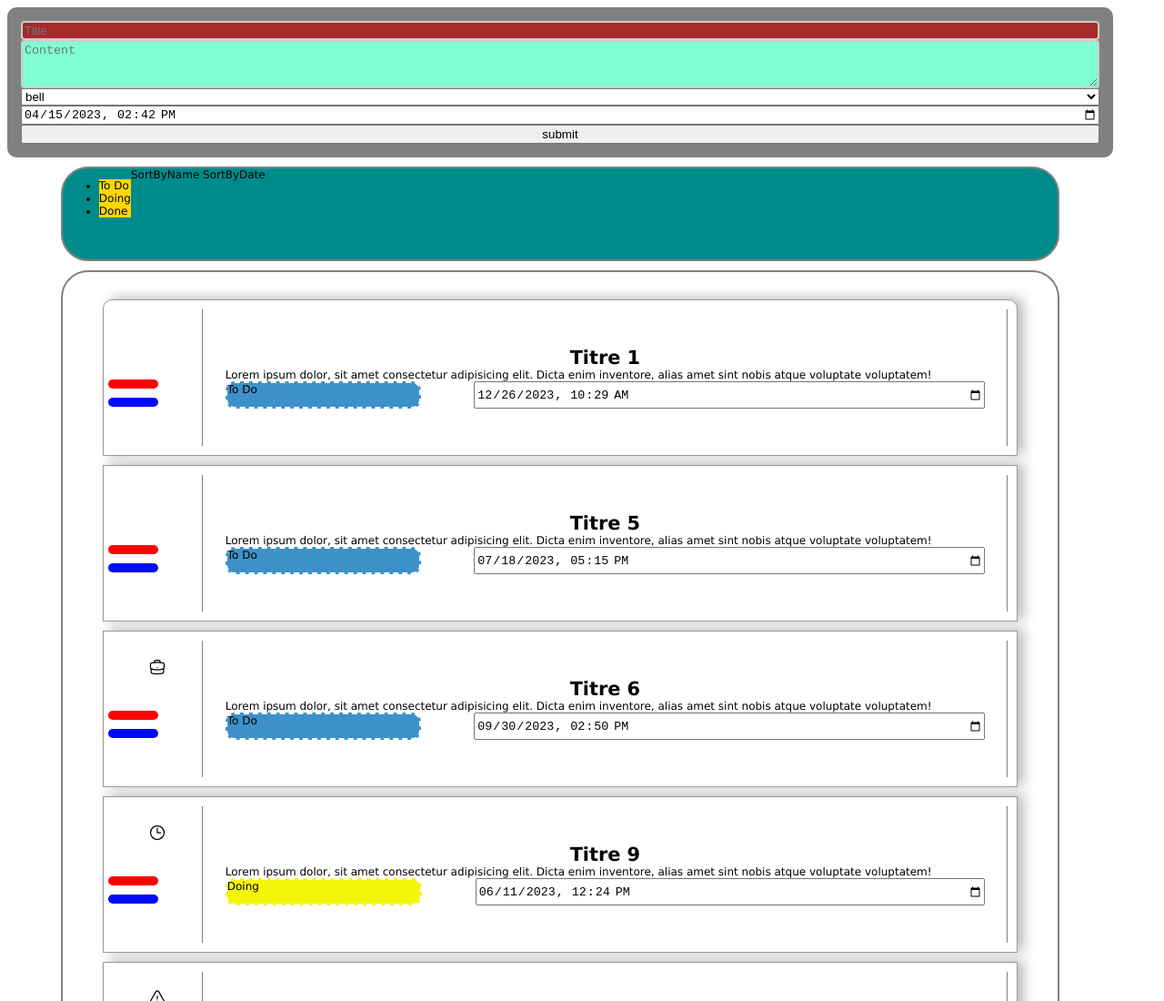
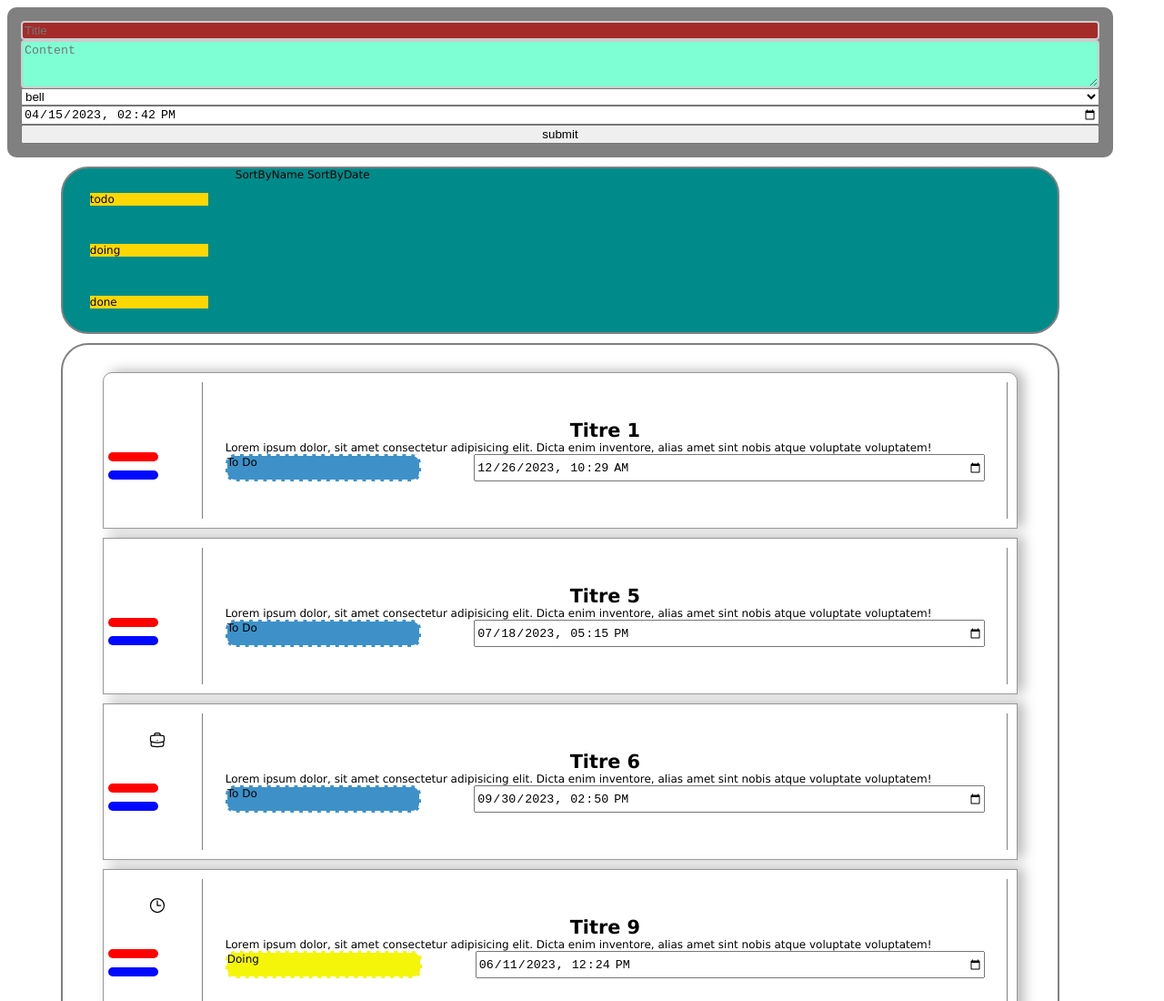
Before and after one commit to LinoLouka/Project-Planner, a plain HTML site: page index.html in a window 1280 px wide. Shown: the top 1100 px of the page at 91% size. Drawn offline with Linux system fonts and the light colour scheme; a web font is replaced by a local one.

Commit message:
création des events listener sur les boutons de filtre

```diff
--- a/assets/js/displayHtml.js
+++ b/assets/js/displayHtml.js
@@ -1,6 +1,7 @@
 import { getCorrectDateFormat } from "./dateTimeFormat.js";
 
 export function displayHtml(listToDo) {
+  const divfilterSort__filter = document.querySelector(".filterSort__filter");
   const sectionDisplayToDo = document.querySelector(".displayToDo");
   sectionDisplayToDo.innerHTML = "";
 
@@ -26,8 +27,8 @@ export function displayHtml(listToDo) {
     <span class="divContentTodo__States ${toDo.states
       .toLowerCase()
       .replace(" ", "")}"> ${toDo.states}</span>`;
-    divFuncTodo.innerHTML = `<div id="todo_delete"></div>
-    <div id="todo_modify"></div>`;
+    divFuncTodo.innerHTML = `<div class="todo_delete"></div>
+    <div class="todo_modify"></div>`;
 
     articleToDo.appendChild(divImgTodo);
     articleToDo.appendChild(divContentTodo);
@@ -35,4 +36,33 @@ export function displayHtml(listToDo) {
 
     sectionDisplayToDo.appendChild(articleToDo);
   });
+  divfilterSort__filter.innerHTML = `        <label for="todo">todo</label>
+        <label for="doing">doing</label>
+        <label for="done">done</label>`;
+  let inputDone = document.createElement("input");
+  let inputTodo = document.createElement("input");
+  let inputDoing = document.createElement("input");
+
+  inputDone.classList.add("visibility_hide");
+  inputTodo.classList.add("visibility_hide");
+  inputDoing.classList.add("visibility_hide");
+  inputDone.id = "done";
+  inputTodo.id = "todo";
+  inputDoing.id = "doing";
+  inputDone.type = "checkbox";
+  inputTodo.type = "checkbox";
+  inputDoing.type = "checkbox";
+  inputTodo.addEventListener("change", (e) => {
+    console.log("test3");
+  });
+  inputDoing.addEventListener("change", (e) => {
+    console.log("test1");
+  });
+  inputDone.addEventListener("change", (e) => {
+    console.log("test2");
+  });
+
+  divfilterSort__filter.append(inputTodo, inputDoing, inputDone);
+
+  //           <input type="checkbox" id="todo" class="visibility_hide" checked="checked" disabled>
 }
--- a/assets/js/script.js
+++ b/assets/js/script.js
@@ -8,5 +8,11 @@ let mainListToDo = objetListToDo;
 displayHtml(mainListToDo);
 
 mainListToDo = sortTodoByKey(objetListToDo, "img");
+document.querySelectorAll(".visibility_hide").forEach((e) => {
+  e.addEventListener("change", () => {
+    console.log("test");
+    e.parentElement.style.backgroundColor = "red";
+  });
+});
 
 displayHtml(mainListToDo);
--- a/assets/scss/style.scss
+++ b/assets/scss/style.scss
@@ -63,17 +63,30 @@ body {
     align-items: center;
     .filterSort {
       background-color: darkcyan;
-      min-height: 100px;
+      min-height: 180px;
       margin: 10px 0;
       width: 90%;
       border: grey solid 2px;
       border-radius: 30px;
       display: flex;
       &__filter {
-        ul {
-          li {
-            background-color: gold;
+        width: 130px;
+        margin: 5px 30px;
+        box-sizing: content-box;
+        display: flex;
+        flex-direction: column;
+        justify-content: space-around;
+        .visibility_hide {
+          display: none;
+        }
+        label {
+          cursor: pointer;
+          &:hover {
+            background-color: transparent;
+            scale: 1.2;
+            transition: all 0.5s ease;
           }
+          background-color: gold;
         }
       }
       &__sort {
@@ -180,7 +193,7 @@ body {
           grid-area: fun;
           position: relative;
           width: 35px;
-          #todo_delete {
+          .todo_delete {
             cursor: pointer;
             position: absolute;
             background-color: red;
@@ -190,7 +203,7 @@ body {
             left: -5px;
             top: 20px;
           }
-          #todo_modify {
+          .todo_modify {
             cursor: pointer;
             position: absolute;
             background-color: rgb(0, 8, 255);
--- a/index.html
+++ b/index.html
@@ -42,11 +42,7 @@
   <main>
     <section class="filterSort">
       <div class="filterSort__filter">
-        <ul>
-          <li>To Do </li>
-          <li>Doing</li>
-          <li>Done</li>
-        </ul>
+
       </div>
       <div class="filterSort__sort">
         SortByName
```
Also changed, not shown: assets/css/style.css, 1 other file.
